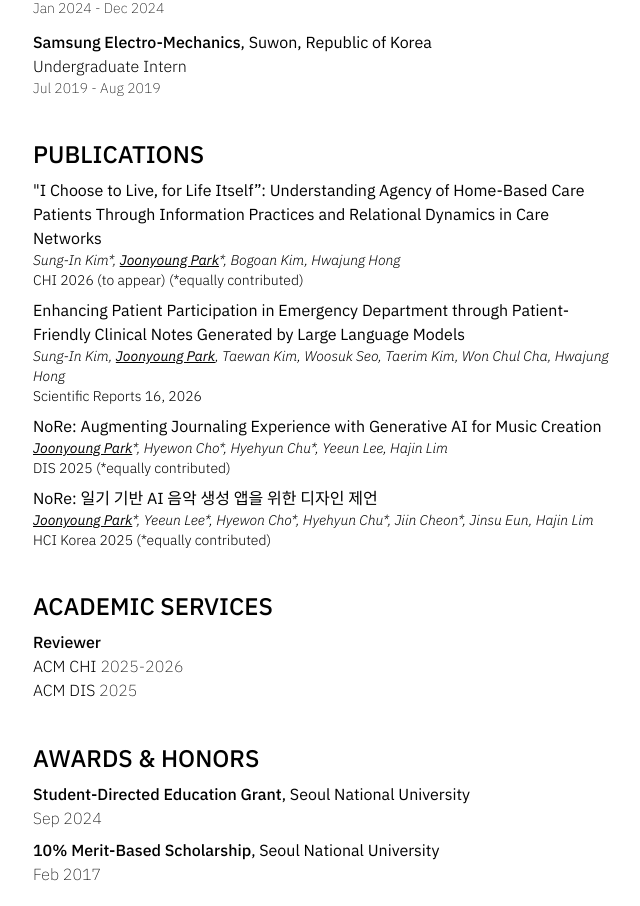
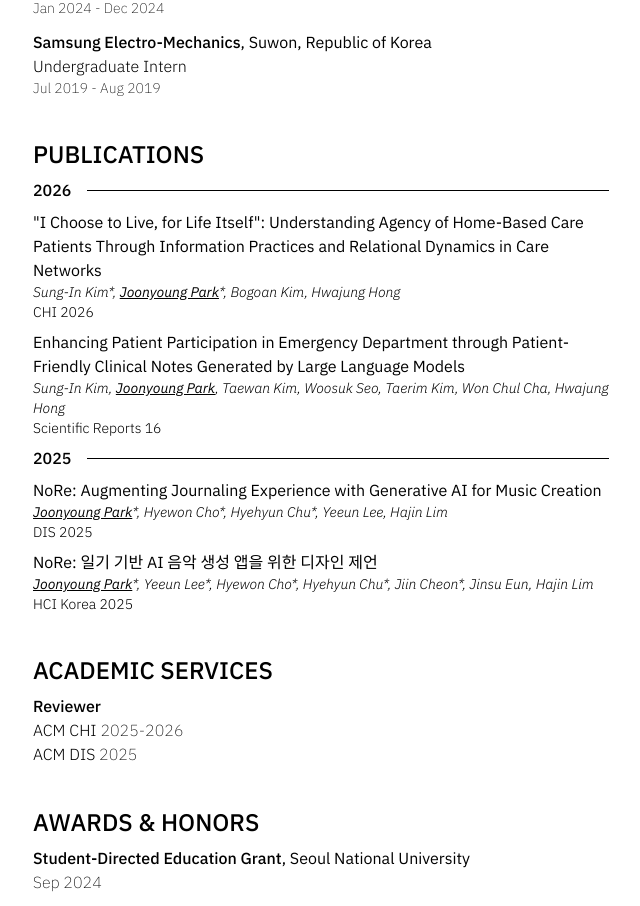
Before and after one commit to partlyjadedyouth/joonyoung.dev, a SvelteKit app: page /about in a window 1280 px wide. Shown: the part 680-1586 px from the top of the page, without its empty margins (319-959 px from the left). Built offline with nearby package versions, Linux system fonts and the light colour scheme; a web font is replaced by a local one.

Commit message:
[main] Modify layout of about

```diff
--- a/src/lib/data/publications.ts
+++ b/src/lib/data/publications.ts
@@ -1,10 +1,11 @@
 export const publications = [
 	{
 		title:
-			'"I Choose to Live, for Life Itself”: Understanding Agency of Home-Based Care Patients Through Information Practices and Relational Dynamics in Care Networks',
+			'"I Choose to Live, for Life Itself": Understanding Agency of Home-Based Care Patients Through Information Practices and Relational Dynamics in Care Networks',
 		href: '',
 		authors: 'Sung-In Kim*, Joonyoung Park*, Bogoan Kim, Hwajung Hong',
-		venue: 'CHI 2026 (to appear) (*equally contributed)'
+		venue: 'CHI 2026',
+		year: 2026
 	},
 	{
 		title:
@@ -12,18 +13,21 @@ export const publications = [
 		href: 'https://www.nature.com/articles/s41598-025-31113-y',
 		authors:
 			'Sung-In Kim, Joonyoung Park, Taewan Kim, Woosuk Seo, Taerim Kim, Won Chul Cha, Hwajung Hong',
-		venue: 'Scientific Reports 16, 2026'
+		venue: 'Scientific Reports 16',
+		year: 2026
 	},
 	{
 		title: 'NoRe: Augmenting Journaling Experience with Generative AI for Music Creation',
 		href: '/projects/nore',
 		authors: 'Joonyoung Park*, Hyewon Cho*, Hyehyun Chu*, Yeeun Lee, Hajin Lim',
-		venue: 'DIS 2025 (*equally contributed)'
+		venue: 'DIS 2025',
+		year: 2025
 	},
 	{
 		title: 'NoRe: 일기 기반 AI 음악 생성 앱을 위한 디자인 제언',
 		authors:
 			'Joonyoung Park*, Yeeun Lee*, Hyewon Cho*, Hyehyun Chu*, Jiin Cheon*, Jinsu Eun, Hajin Lim',
-		venue: 'HCI Korea 2025 (*equally contributed)'
+		venue: 'HCI Korea 2025',
+		year: 2025
 	}
 ];
--- a/src/routes/(app)/about/+page.svelte
+++ b/src/routes/(app)/about/+page.svelte
@@ -9,6 +9,7 @@
 	import browser from '$lib/images/browser.png';
 	import linkedin from '$lib/images/linkedin.png';
 	import LinkContainer from '$lib/components/LinkContainer.svelte';
+	import HorizontalLine from '$lib/components/HorizontalLine.svelte';
 	import { publications } from '$lib/data/publications';
 
 	const highlightedName = 'Joonyoung Park';
@@ -20,6 +21,20 @@
 			highlight: index < parts.length - 1
 		}));
 	};
+	const groupedPublications = publications.reduce<Record<string, typeof publications>>(
+		(acc, publication) => {
+			const year = publication.year?.toString() ?? 'Other';
+			if (!acc[year]) acc[year] = [];
+			acc[year].push(publication);
+			return acc;
+		},
+		{}
+	);
+	const sortedPublicationYears = Object.keys(groupedPublications).sort((a, b) => {
+		if (a === 'Other') return 1;
+		if (b === 'Other') return -1;
+		return Number(b) - Number(a);
+	});
 </script>
 
 <svelte:head>
@@ -155,7 +170,14 @@
 <section class="mt-10 font-ibm">
 	<h1 class="text-2xl font-medium">PUBLICATIONS</h1>
 
-	{#each publications as publication}
+	{#each sortedPublicationYears as year}
+		<div class="mt-2 flex items-center">
+			<h2 class="font-medium">{year}</h2>
+			<div class="ml-4 flex-1">
+				<HorizontalLine w="full" my="0" color="bg-black" />
+			</div>
+		</div>
+		{#each groupedPublications[year] as publication}
 			{#if publication.href}
 				<div class="mt-2 hover:underline">
 					<a href={publication.href} target="_blank" rel="noopener noreferrer">
@@ -175,6 +197,7 @@
 			</div>
 			<div class="font-light text-sm">{publication.venue}</div>
 		{/each}
+	{/each}
 </section>
 
 <!-- ACADEMIC SERVICES -->
@@ -182,7 +205,12 @@
 	<h1 class="text-2xl font-medium">ACADEMIC SERVICES</h1>
 
 	<!-- Reviewer -->
-	<div class="mt-2 font-medium">Reviewer</div>
+	<div class="mt-2 flex items-center">
+		<h2 class="font-medium">Reviewer</h2>
+		<!-- <div class="ml-4 flex-1">
+			<HorizontalLine w="full" my="0" color="bg-black/20" />
+		</div> -->
+	</div>
 	<div class="font-light mr-1">ACM CHI <span class="font-extralight"> 2025-2026</span></div>
 	<div class="font-light mr-1">ACM DIS <span class="font-extralight"> 2025</span></div>
 </section>
```
Lines whose indentation alone changed are shown as unchanged.
